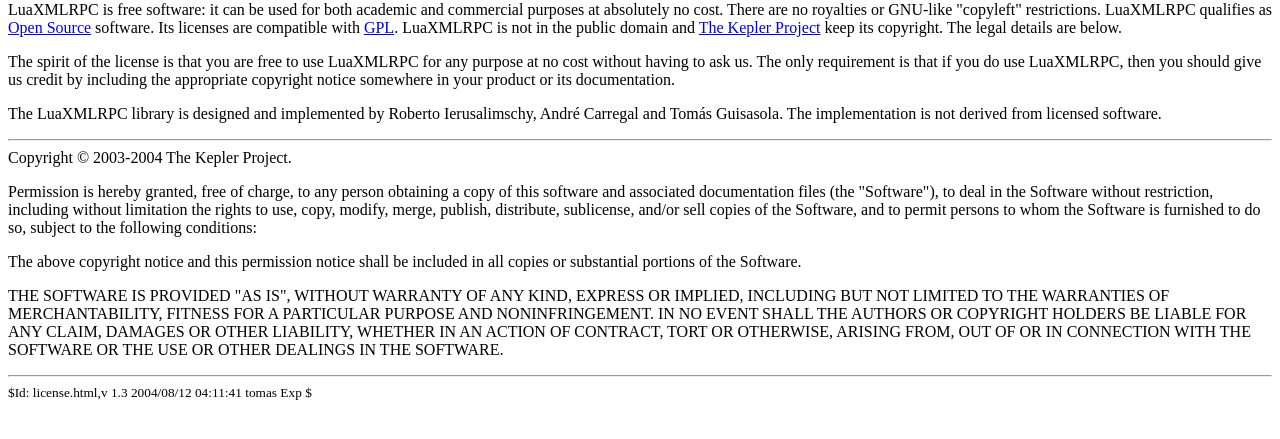
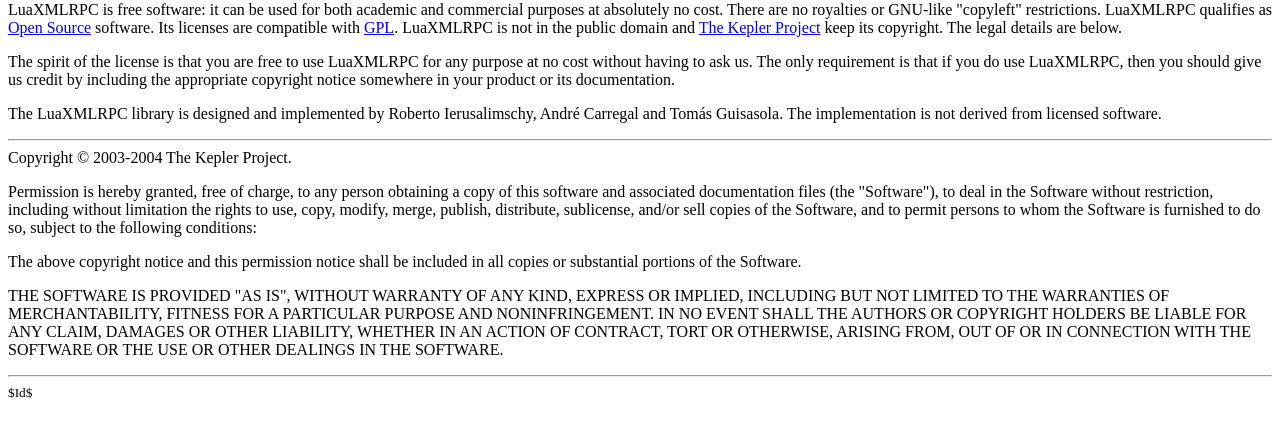
Before and after one commit to timn/lua-xmlrpc, a plain HTML site: page doc/license.html in a window 1280 px wide. Shown: the part 89-528 px from the top of the page. Drawn offline with Linux system fonts and the light colour scheme.

Commit message:
Correcao no $Id:$.

```diff
--- a/doc/license.html
+++ b/doc/license.html
@@ -60,7 +60,6 @@ SOFTWARE.</p>
 </p>
 
 <hr>
-<small>$Id: license.html,v 1.3 2004/08/12 04:11:41 tomas Exp
-$</small>
+<small>$Id$</small>
 </body>
 </html>
```
Also changed, not shown: doc/index.html (+1 -2 lines), doc/manual.html (+1 -2 lines).
